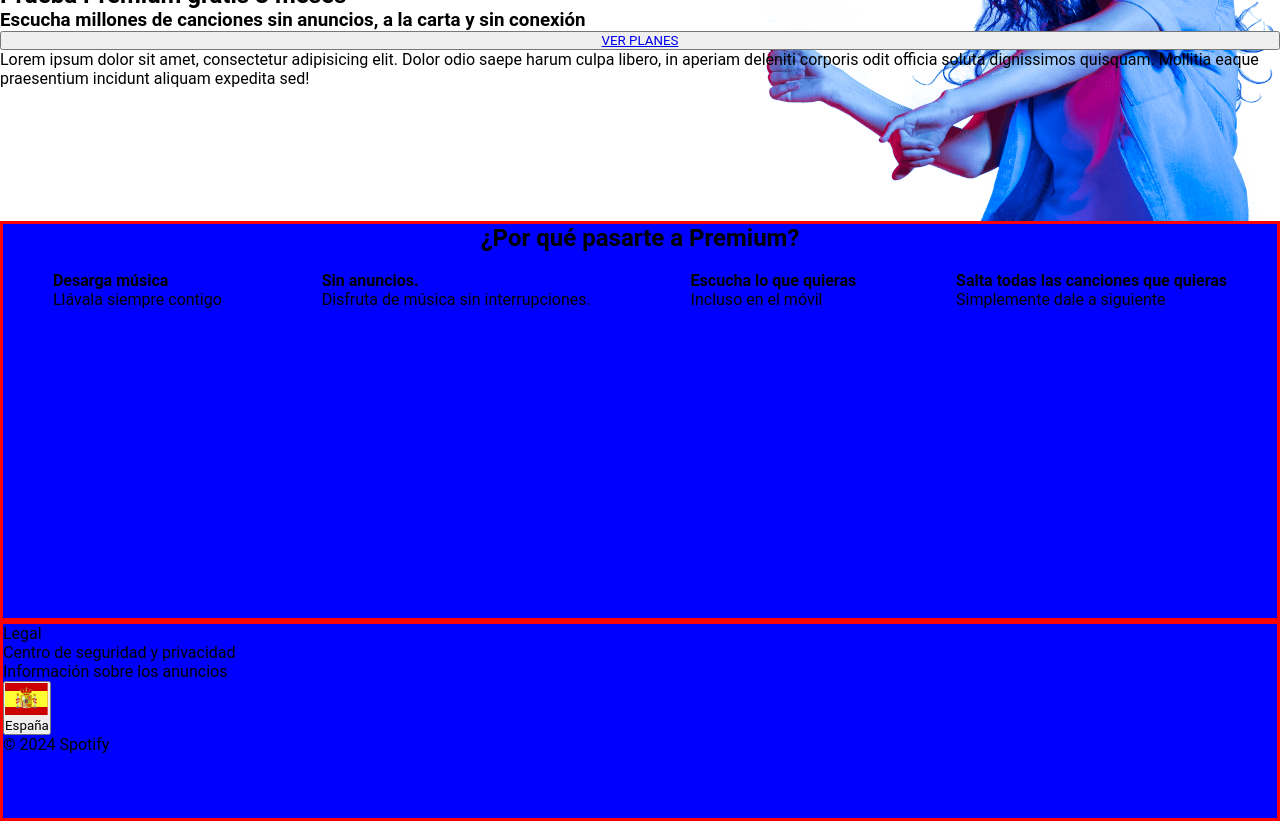
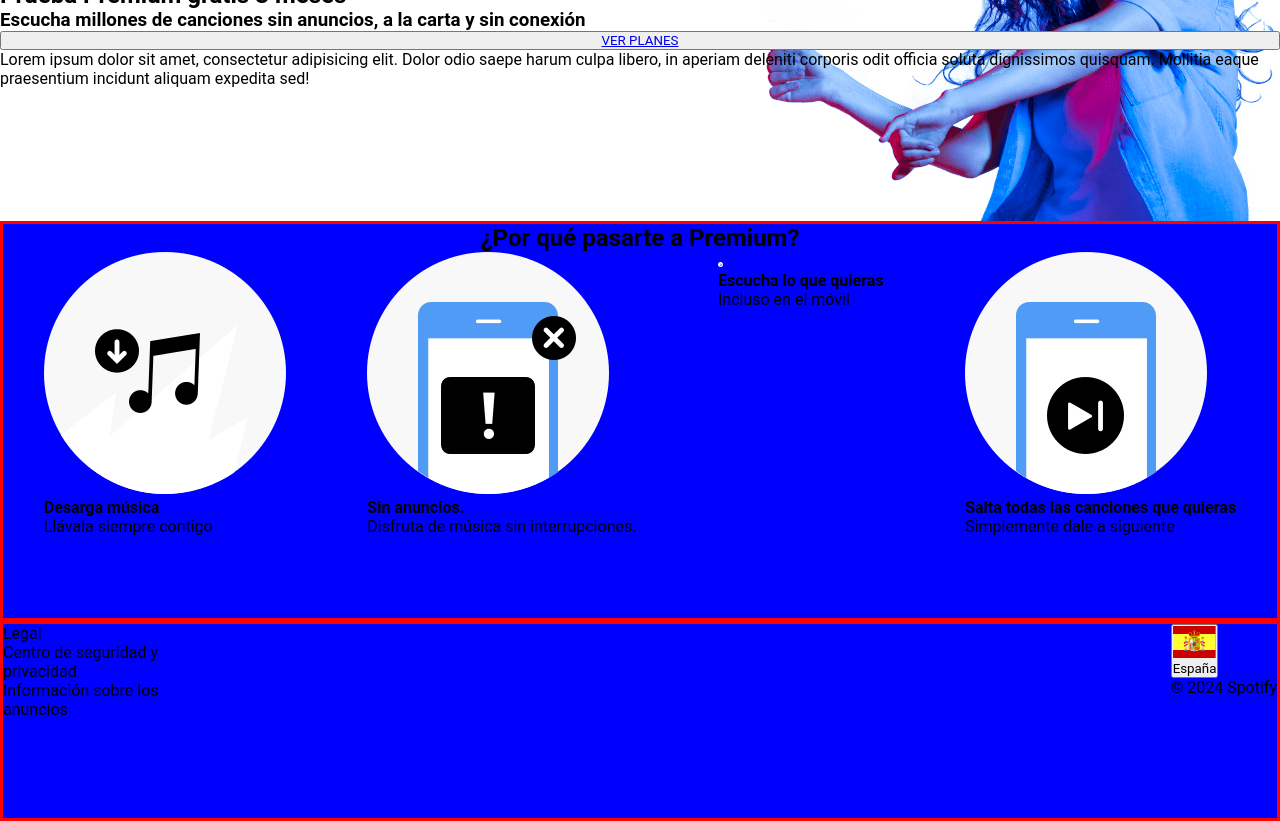
Before and after one commit to ellisoalgo/promo-X-module-1-pair-4-spotify, a plain HTML site: page index.html in a window 1280 px wide. Shown: the part 62-883 px from the top of the page. Drawn offline with Linux system fonts and the light colour scheme.

Commit message:
flex display

```diff
--- a/CSS/style.css
+++ b/CSS/style.css
@@ -28,6 +28,7 @@
     background-position: right;
     background-repeat: no-repeat;
     height: 30vh;
+    width: 100%;
 }
 .section2 {
     display: flex;
@@ -35,19 +36,51 @@
     border: solid 3px red;
     background: blue;
     height: 50vh;
+    width: 100%;
+
 
 }
 .porque {
     display: flex;
     justify-content: center;
+    width: 100%;
 }
 .beneficios{
     display: flex;
-    flex-wrap: nowrap;
+    flex-wrap: wrap;
     justify-content: space-around;
+    width: 100%;
+}
+
+/*.articulo {
+
+    display: flex;
+    flex-wrap: wrap;
+    flex-direction: column;
+    width: 100px;
+    height: 100px;
+
+
+} */
+
+.imagen-articulo {
+
+   height: 5px;
+
+
 }
 .footer {
+    display: flex;
+    flex-direction: row;
     border: solid 3px red;
     background: blue;
     height: 200px;
+    justify-content: space-between;
 }
+
+.footer1 {
+    display: flex;
+    flex-direction: row;
+    flex-wrap: wrap;
+    width: 40%;
+}
--- a/index.html
+++ b/index.html
@@ -32,29 +32,29 @@
             <h2 class="porque">¿Por qué pasarte a Premium?</h2>
             <ul class="beneficios">
                 <li>
-                    <article>
-                        <img src="" alt="">
+                    <article class="articulo">
+                        <img src="CSS/imagenes/benefit-1.png" alt="imagen-articulo">
                         <h4>Desarga música</h4>
                         <p>Llávala siempre contigo</p>
                     </article>
                 </li>
                 <li>
-                    <article>
-                        <img src="" alt="">
+                    <article class="articulo">
+                        <img src="CSS/imagenes/benefit-2.png" alt="imagen-articulo">
                         <h4>Sin anuncios.</h4>
                         <p>Disfruta de música sin interrupciones.</p>
                     </article>
                 </li>
                 <li>
-                    <article>
-                        <img src="" alt="">
+                    <article class="articulo">
+                        <img src="CSS/imagenes/benefit-3.png" alt="" class="imagen-articulo">
                         <h4>Escucha lo que quieras</h4>
                         <p>Incluso en el móvil</p>
                     </article>
                 </li>
                 <li>
-                    <article>
-                        <img src="" alt="">
+                    <article class="articulo">
+                        <img src="CSS/imagenes/benefit-4.png" alt="imagen-articulo">
                         <h4>Salta todas las canciones que quieras</h4>
                         <p>Simplemente dale a siguiente</p>
                     </article>
@@ -64,18 +64,19 @@
    </main>
    <footer class="footer">
     <nav>
-     <ul>
+     <ul class="footer1">
         <li>Legal</li>
         <li>Centro de seguridad y privacidad</li>
         <li>Información sobre los anuncios</li>
      </ul>
     </nav>
-    <button>
-        <img src="./CSS/imagenes/es.svg" alt="España">
-        <p>España</p>
-
-    </button>
-    <p>© 2024 Spotify</p>
+    <div class="footer2">
+        <button>
+            <img src="./CSS/imagenes/es.svg" alt="España">
+            <p>España</p>
+        </button>
+        <p>© 2024 Spotify</p>
+    </div>
    </footer>
 
 </body>
```
